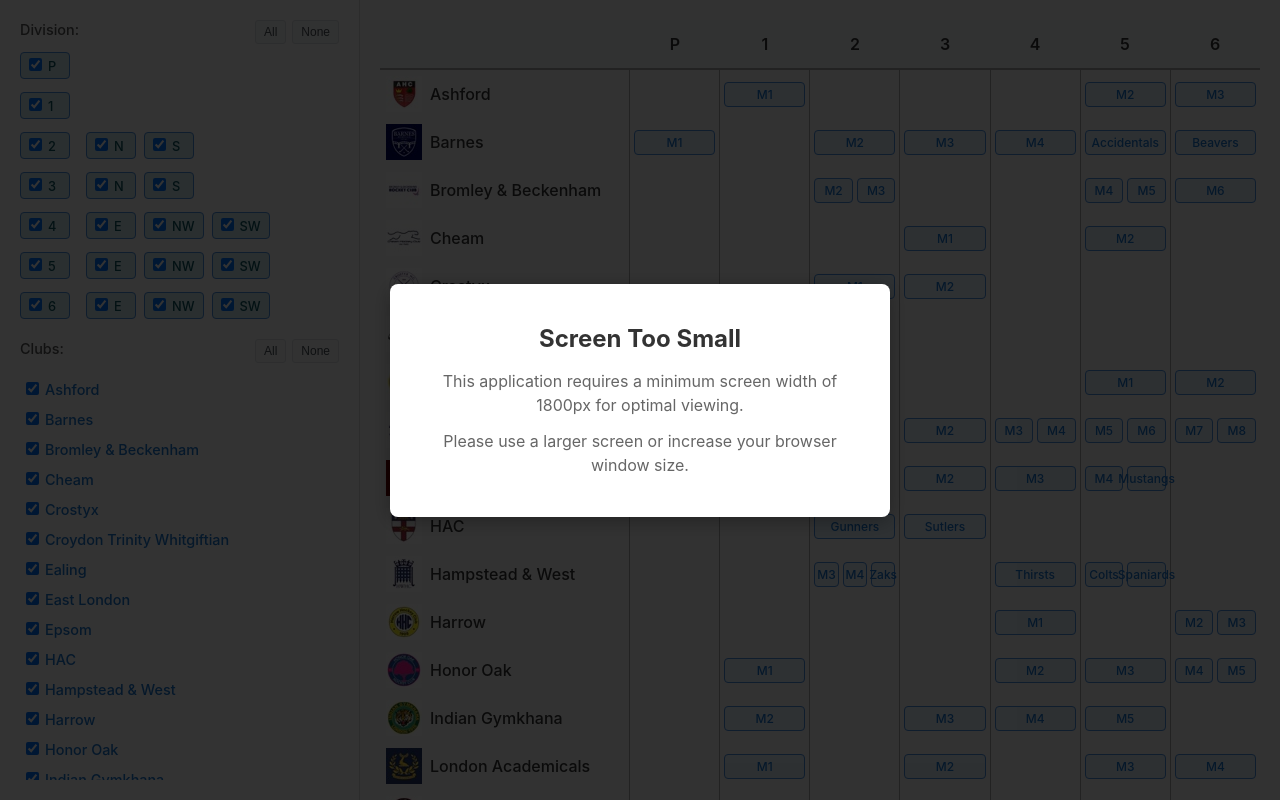
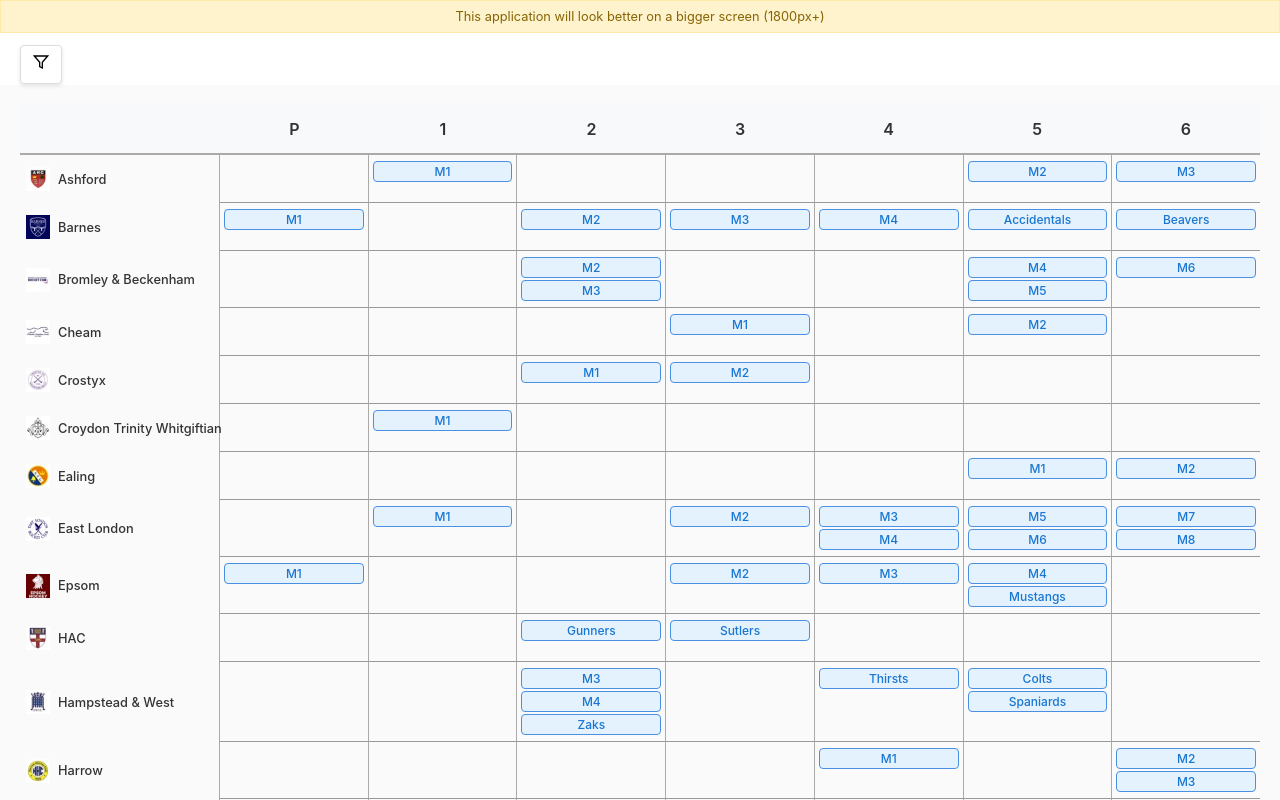
Before and after one commit to JaredPh/london-hockey-league-mens, a React (Vite) app: page / in a window 1280 px wide. Built offline with nearby package versions, Linux system fonts and the light colour scheme.

Commit message:
feat: add smaller screen support

```diff
--- a/src/App.css
+++ b/src/App.css
@@ -410,8 +410,164 @@
   margin-bottom: 0;
 }
 
-@media (max-width: 1799px) {
+/* Mobile styles */
+.mobile-menu-toggle {
+  display: none;
+  position: fixed;
+  top: 20px;
+  left: 20px;
+  z-index: 1000;
+  background-color: #fff;
+  border: 1px solid #ddd;
+  border-radius: 4px;
+  padding: 8px 12px;
+  font-size: 18px;
+  cursor: pointer;
+  box-shadow: 0 2px 4px rgba(0,0,0,0.1);
+}
+
+.mobile-menu-toggle:hover {
+  background-color: #f0f0f0;
+}
+
+.mobile-banner {
+  display: none;
+}
+
+@media (max-width: 399px) {
   .screen-size-mask {
     display: flex !important;
   }
 }
+
+@media (min-width: 400px) and (max-width: 1800px) {
+  .screen-size-mask {
+    display: none !important;
+  }
+
+  .mobile-banner {
+    display: block;
+    background-color: #fff3cd;
+    border: 1px solid #ffeaa7;
+    padding: 8px 16px;
+    text-align: center;
+    font-size: 0.8rem;
+    color: #856404;
+    position: fixed;
+    top: 0;
+    left: 0;
+    right: 0;
+    z-index: 998;
+  }
+
+  .mobile-menu-toggle {
+    display: block;
+    top: 45px;
+  }
+
+  .sidebar {
+    padding-top: 95px;
+  }
+
+  .main-content {
+    margin-top: 85px;
+  }
+
+  .app {
+    flex-direction: column;
+    position: relative;
+  }
+
+  .sidebar {
+    position: fixed;
+    top: 0;
+    left: -100%;
+    width: 300px;
+    height: 100vh;
+    z-index: 999;
+    transition: left 0.3s ease;
+    box-shadow: 2px 0 5px rgba(0,0,0,0.1);
+    padding-top: 95px;
+  }
+
+  .sidebar-open {
+    left: 0;
+  }
+
+  .main-content {
+    margin-top: 85px;
+    padding: 10px;
+  }
+
+  .main-clubs-section {
+    padding: 10px;
+  }
+
+  .clubs-grid {
+    overflow-x: auto;
+  }
+
+  .grid-header {
+    min-width: 600px;
+  }
+
+  .grid-row {
+    min-width: 600px;
+  }
+
+  .grid-row .grid-cell:not(:first-child) {
+    border-bottom: 1px solid #999;
+  }
+
+  .grid-cell:first-child {
+    flex: 0 0 200px;
+  }
+
+  .club-logo {
+    width: 24px;
+    height: 24px;
+  }
+
+  .club-logo-placeholder {
+    width: 24px;
+    height: 24px;
+  }
+
+  .club-name {
+    font-size: 0.8rem;
+  }
+
+  .team-cell {
+    flex-direction: column;
+    align-items: flex-start;
+    gap: 2px;
+  }
+
+  .team-item {
+    font-size: 0.6rem;
+    padding: 2px 4px;
+    flex: none;
+    width: 100%;
+    white-space: nowrap;
+    overflow: hidden;
+    text-overflow: ellipsis;
+  }
+}
+
+@media (max-width: 768px) {
+  .team-item {
+    font-size: 0.6rem;
+  }
+}
+
+@media (min-width: 769px) {
+  .team-item {
+    font-size: 0.75rem;
+  }
+}
+
+@media (min-width: 1801px) {
+  .screen-size-mask {
+    display: none !important;
+  }
+}
--- a/src/App.tsx
+++ b/src/App.tsx
@@ -1,6 +1,8 @@
 import { useState, useEffect } from 'react'
 import './App.css'
 import { data, divisions, leagues, divisionGrades, type Divisions } from './data'
+import FilterIcon from './components/FilterIcon'
+import CloseIcon from './components/CloseIcon'
 
 // Get the base path from the environment
 const getAssetPath = (path: string) => {
@@ -17,6 +19,7 @@
     const saved = localStorage.getItem('selectedClubs')
     return saved ? JSON.parse(saved) : data.clubs.map(club => club.name)
   })
+  const [sidebarOpen, setSidebarOpen] = useState(false)
 
   useEffect(() => {
     localStorage.setItem('selectedDivisions', JSON.stringify(selectedDivisions))
@@ -108,7 +111,13 @@
           <p>Please use a larger screen or increase your browser window size.</p>
         </div>
       </div>
-      <aside className="sidebar">
+      <div className="mobile-banner">
+        <p>This application will look better on a bigger screen (1800px+)</p>
+      </div>
+      <button className="mobile-menu-toggle" onClick={() => setSidebarOpen(!sidebarOpen)}>
+        {sidebarOpen ? <CloseIcon /> : <FilterIcon />}
+      </button>
+      <aside className={`sidebar ${sidebarOpen ? 'sidebar-open' : ''}`}>
           <div className="filter-group">
             <div className="filter-header">
               <label>Division:</label>
--- /dev/null
+++ b/src/components/CloseIcon.tsx
@@ -0,0 +1,8 @@
+const CloseIcon = () => (
+  <svg width="16" height="16" viewBox="0 0 24 24" fill="none" stroke="currentColor" strokeWidth="2">
+    <line x1="18" y1="6" x2="6" y2="18"/>
+    <line x1="6" y1="6" x2="18" y2="18"/>
+  </svg>
+)
+
+export default CloseIcon
--- /dev/null
+++ b/src/components/FilterIcon.tsx
@@ -0,0 +1,7 @@
+const FilterIcon = () => (
+  <svg width="16" height="16" viewBox="0 0 24 24" fill="none" stroke="currentColor" strokeWidth="2">
+    <polygon points="22,3 2,3 10,12.46 10,19 14,21 14,12.46 22,3"/>
+  </svg>
+)
+
+export default FilterIcon
```
